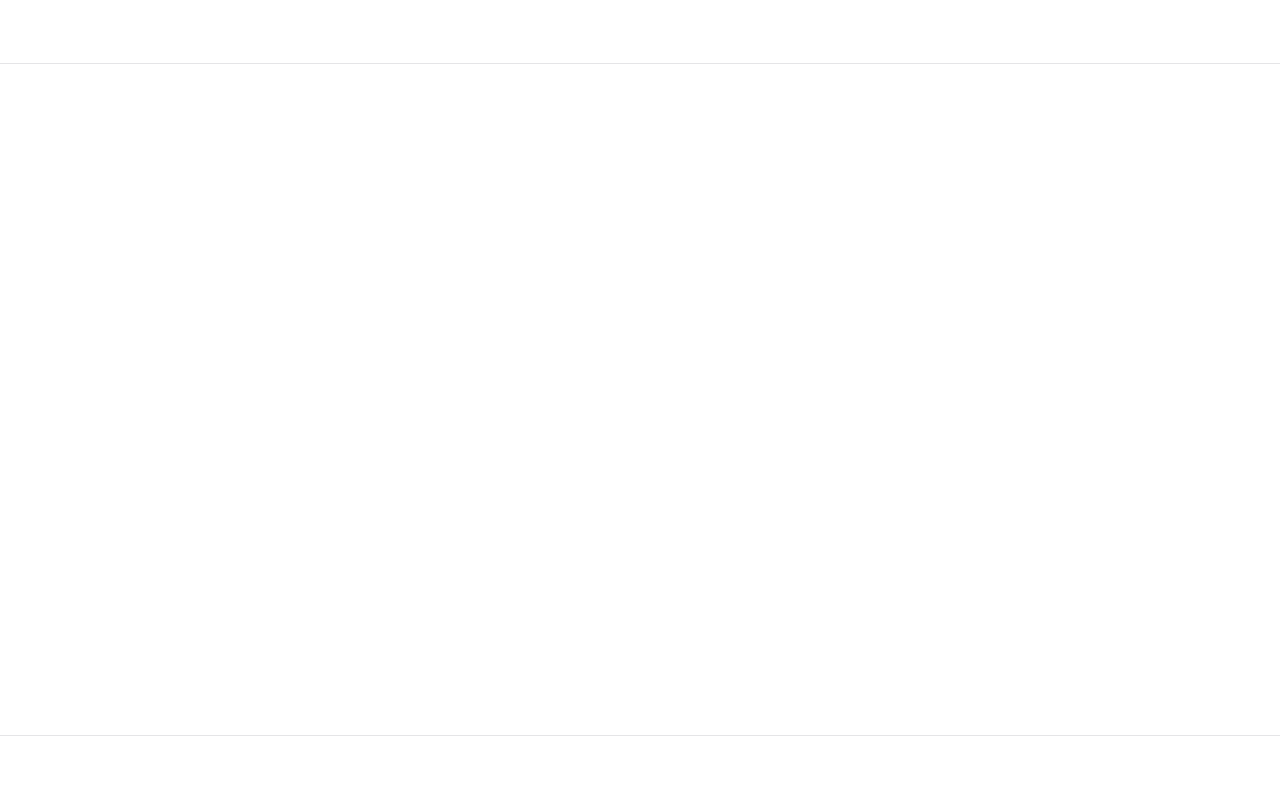
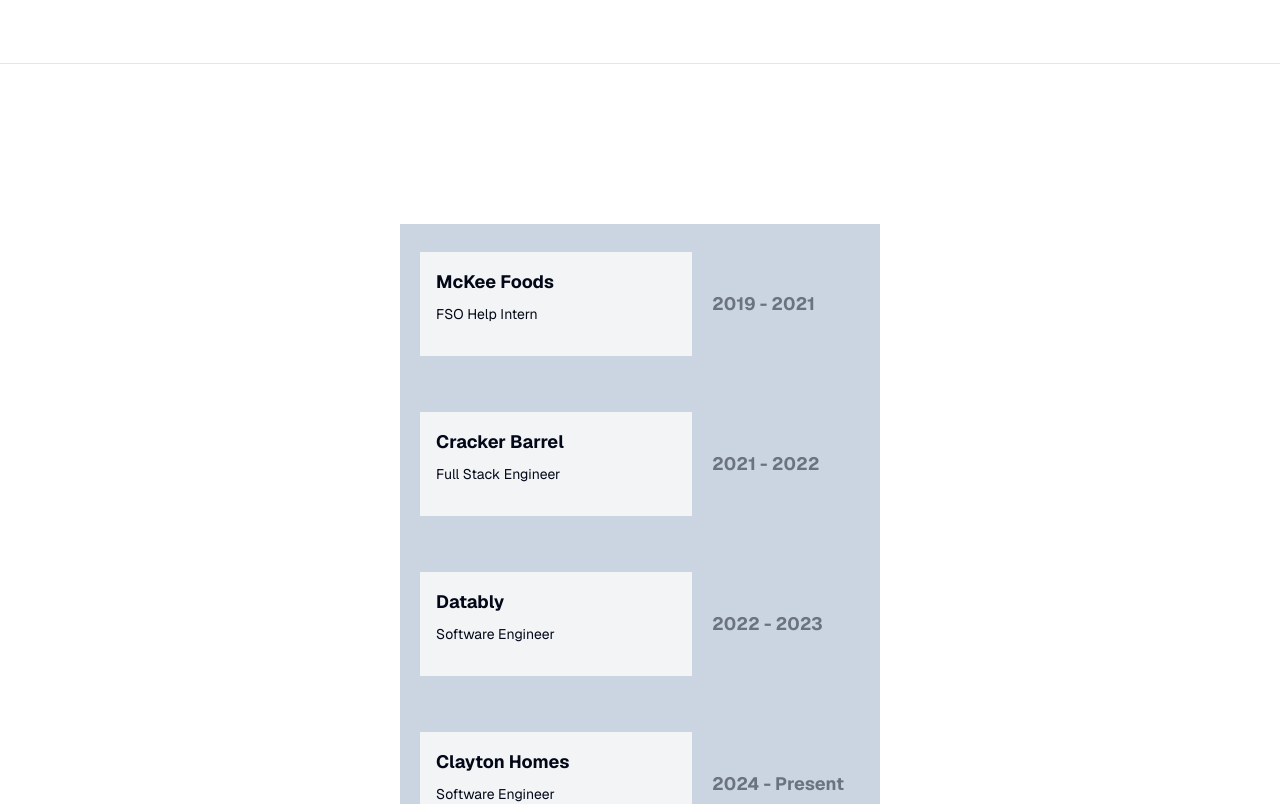
Before and after one commit to lucasdale99/letsdev, a Next.js app: page / in a window 1280 px wide. Shown: the top 804 px of the page. Built offline with nearby package versions, Linux system fonts and the light colour scheme; no server answers.

Commit message:
P-3: prettify and work on timeline

```diff
--- a/app/layout.tsx
+++ b/app/layout.tsx
@@ -19,7 +19,7 @@
   return (
     <html lang="en" className={GeistSans.className}>
       <body className="bg-background text-foreground">
-        <main className="min-h-screen flex flex-col items-center">
+        <main className="min-h-screen min-w-screen flex flex-col items-center">
           {children}
         </main>
       </body>
--- a/app/page.tsx
+++ b/app/page.tsx
@@ -1,36 +1,30 @@
-import { createClient } from "@/utils/supabase/server";
 import Header from "@/components/Header";
+import { Timeline } from "@/components/Timeline";
 
 export default async function Index() {
-  const canInitSupabaseClient = () => {
-    // This function is just for the interactive tutorial.
-    // Feel free to remove it once you have Supabase connected.
-    try {
-      createClient();
-      return true;
-    } catch (e) {
-      return false;
-    }
-  };
-
-  const isSupabaseConnected = canInitSupabaseClient();
+  // const canInitSupabaseClient = () => {
+  //   // This function is just for the interactive tutorial.
+  //   // Feel free to remove it once you have Supabase connected.
+  //   try {
+  //     createClient();
+  //     return true;
+  //   } catch (e) {
+  //     return false;
+  //   }
+  // };
 
   return (
     <div className="flex-1 w-full flex flex-col gap-20 items-center">
-      <nav className="w-full flex justify-center border-b border-b-foreground/10 h-16">
-
-      </nav>
+      <nav className="w-full flex justify-center border-b border-b-foreground/10 h-16"></nav>
 
       <div className="flex-1 flex flex-col gap-20 max-w-4xl px-3">
         <Header />
-        <main className="flex-1 flex flex-col gap-6">
-          {/* TODO: Add above the fold hero, and timeline */}
+        <main className="flex flex-col items-center">
+          <Timeline />
         </main>
       </div>
 
-      <footer className="w-full border-t border-t-foreground/10 p-8 flex justify-center text-center text-xs">
-
-      </footer>
+      <footer className="w-full border-t border-t-foreground/10 p-8 flex justify-center text-center text-xs"></footer>
     </div>
   );
 }
--- /dev/null
+++ b/components/Timeline.tsx
@@ -0,0 +1,59 @@
+"use client";
+import { useState } from "react";
+import { TimelineCard } from "./TimelineCard";
+
+interface TimelineItem {
+  company: string;
+  year: string;
+  content: string;
+  expandedContent: string;
+}
+
+const timelineData: TimelineItem[] = [
+  {
+    company: "McKee Foods",
+    year: "2019 - 2021",
+    content: "FSO Help Intern",
+    expandedContent: "Detailed info for 2019, 2020, and 2021...",
+  },
+  {
+    company: "Cracker Barrel",
+    year: "2021 - 2022",
+    content: "Full Stack Engineer",
+    expandedContent: "Detailed info for 2021 and 2022...",
+  },
+  {
+    company: "Datably",
+    year: "2022 - 2023",
+    content: "Software Engineer",
+    expandedContent: "Detailed info for 2022 and 2023...",
+  },
+  {
+    company: "Clayton Homes",
+    year: "2024 - Present",
+    content: "Software Engineer",
+    expandedContent: "Detailed info for 2024...",
+  },
+  // Add more items...
+];
+
+export const Timeline: React.FC = () => {
+  const [expanded, setExpanded] = useState<number | null>(null);
+
+  return (
+    <div>
+      {timelineData.map((item, index) => (
+        <TimelineCard
+          key={index}
+          company={item.company}
+          year={item.year}
+          content={item.content}
+          expandedContent={item.expandedContent}
+          isExpanded={expanded === index}
+          onHover={() => setExpanded(index)}
+          onHoverLeave={() => setExpanded(null)}
+        />
+      ))}
+    </div>
+  );
+};
--- /dev/null
+++ b/components/TimelineCard.tsx
@@ -0,0 +1,44 @@
+interface TimelineCardProps {
+  company: string;
+  year: string;
+  content: string;
+  expandedContent: string;
+  isExpanded: boolean;
+  onHover: () => void;
+  onHoverLeave: () => void;
+}
+
+export const TimelineCard: React.FC<TimelineCardProps> = ({
+  company,
+  year,
+  content,
+  expandedContent,
+  isExpanded,
+  onHover,
+  onHoverLeave,
+}) => {
+  return (
+    <div
+      className={`p-5 relative flex items-center h-40 transition-all duration-300 ease-in-out cursor-pointer bg-slate-300`}
+      onMouseEnter={onHover}
+      onMouseLeave={onHoverLeave}
+    >
+      {/* Content Area */}
+      <div className={`p-4 bg-gray-100`}>
+        <div className="text-lg font-bold w-60">{company}</div>
+        <div className="text-sm mt-2 w-60">{content}</div>
+        <div
+          className={`mt-4 text-xs w-50 overflow-hidden transition-all duration-300 ease-in-out ${
+            isExpanded ? "max-h-screen opacity-100" : "max-h-0 opacity-0"
+          }`}
+        >
+          {expandedContent}
+        </div>
+      </div>
+      {/* Timeline Line */}
+      <div className={`relative w-1 bg-gray-100`}></div>
+      {/* Year Area */}
+      <div className="text-lg font-bold text-gray-500 p-4">{year}</div>
+    </div>
+  );
+};
```
